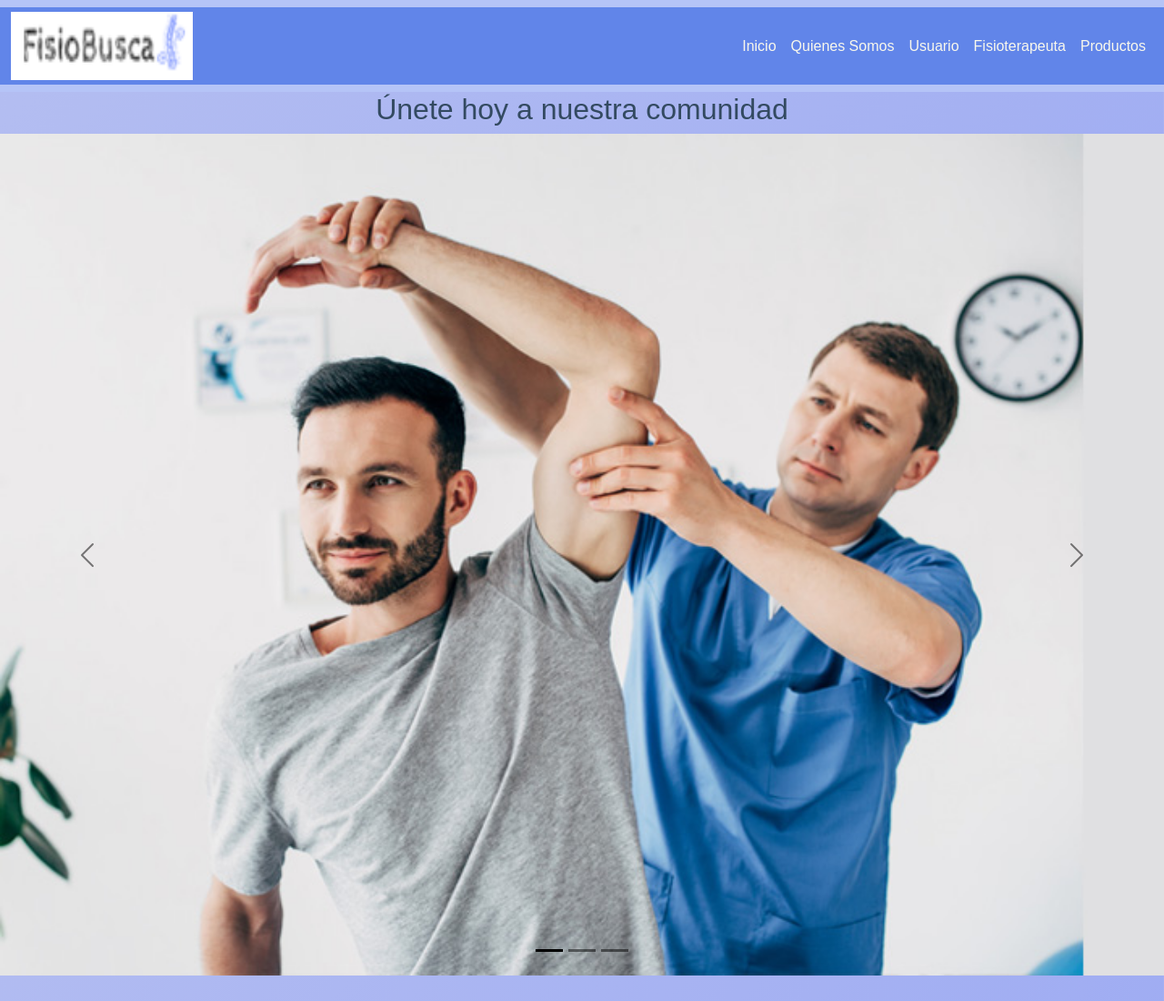
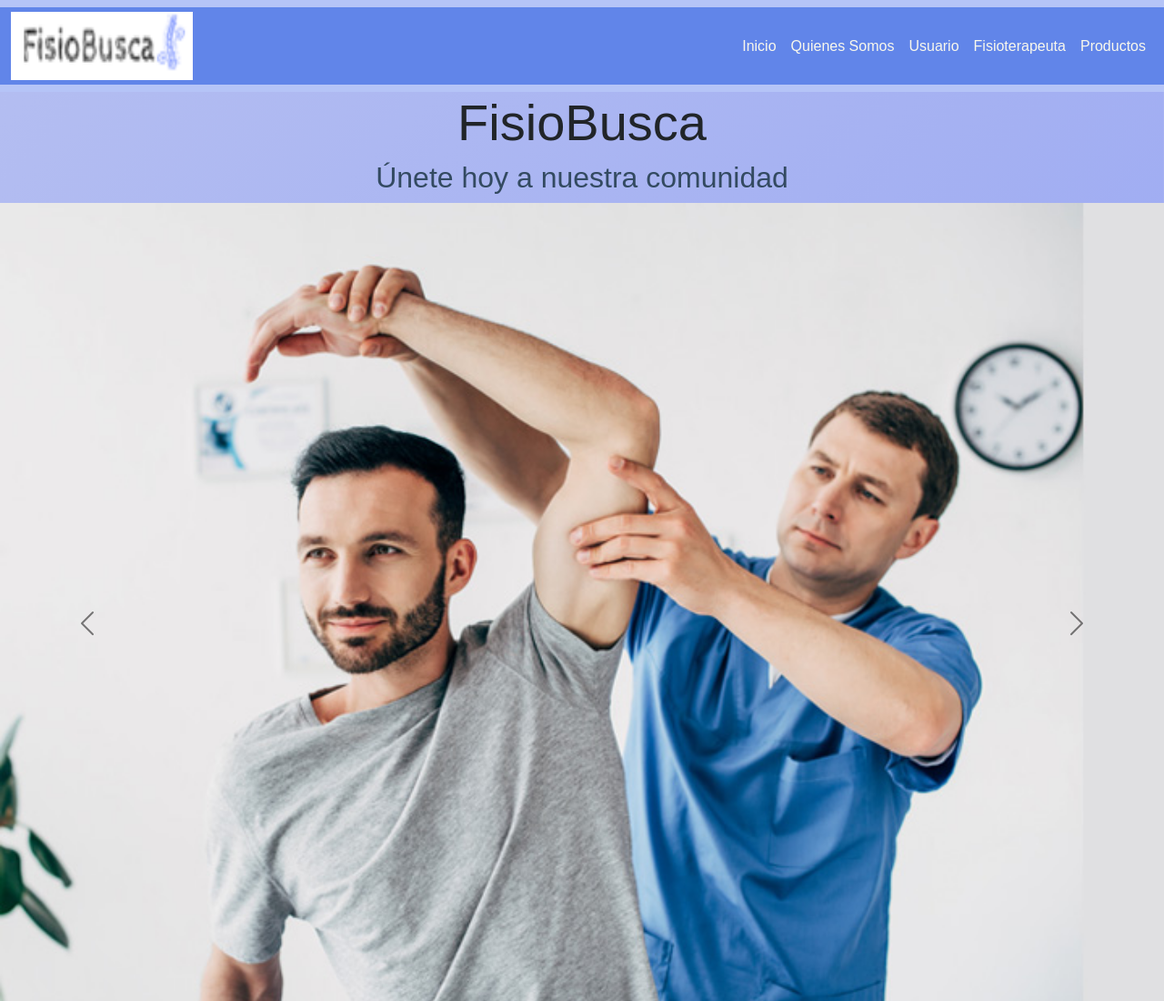
Before and after one commit to OscarSuarez98/FisioBusca, a website: page index.html in a window 1280 px wide. Shown: the top 1100 px of the page at 91% size. Drawn offline with nearby package versions, Linux system fonts and the light colour scheme.

Commit message:
actaualizacion

```diff
--- a/index.html
+++ b/index.html
@@ -19,6 +19,7 @@
     </head>
     <body>
       <header>
+        <H1>FisioBusca</H1>
         <nav class="navbar navbar-expand-lg fixed-top navbar-light">
           <div class="container-fluid">
               <a class="navbar-brand" href="./index.html">
```
